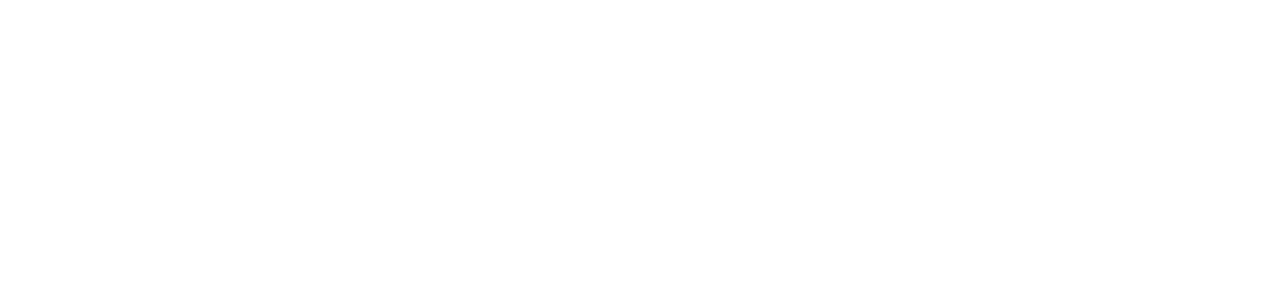
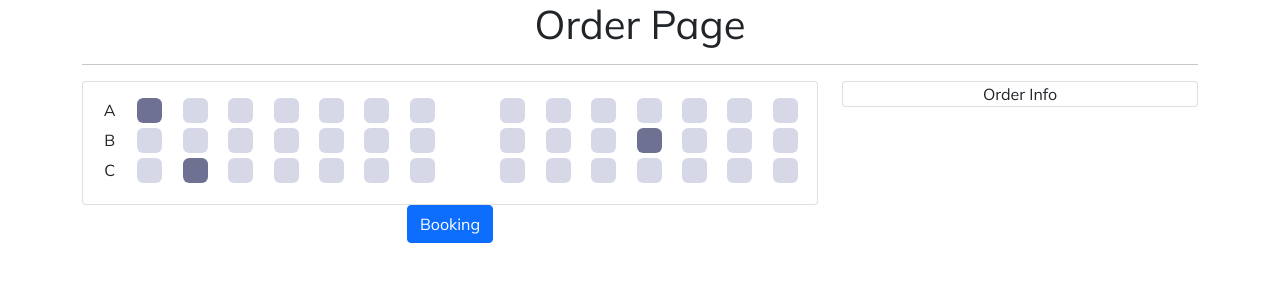
Before and after one commit to donny17-bit/nontonyuk-react, a React (Create React App) app: page /basic/order in a window 1280 px wide. Before the commit this address had no page. Shown: the top 300 px of the page. Built offline with nearby package versions, Linux system fonts and the light colour scheme.

Commit message:
update order page

```diff
--- a/src/App.js
+++ b/src/App.js
@@ -2,6 +2,8 @@
 import BasicCounter from "./pages/basic/Counter/classComponent";
 import BasicReact from "./pages/basic/React/index";
 import BasicLogin from "./pages/basic/Login";
+import BasicOrder from "./pages/basic/Order";
+
 import Login from "./pages/Login";
 import Home from "./pages/Home";
 import Payment from "./pages/Payment";
@@ -9,6 +11,7 @@
 import Order from "./pages/Order";
 import Details from "./pages/Details";
 import ViewAll from "./pages/ViewAll";
+
 // import Header from "./components/HeaderSignedIn";
 
 function App() {
@@ -18,6 +21,8 @@
         <Route path="basic/counter" element={<BasicCounter />} />
         <Route path="basic/react" element={<BasicReact />} />
         <Route path="basic/login" element={<BasicLogin />} />
+        <Route path="basic/order" element={<BasicOrder />} />
+
         <Route path="login" element={<Login />} />
         <Route path="/" element={<Home />} />
         <Route path="/home" element={<Home />} />
--- /dev/null
+++ b/src/components/Seat/index.css
@@ -0,0 +1,50 @@
+.seat__row {
+  flex-wrap: nowrap !important;
+  margin-bottom: 5px;
+}
+
+.seat__col {
+  padding: 0 5px !important;
+}
+
+.seat__list {
+  width: 25px;
+  height: 25px;
+  border-radius: 25%;
+  cursor: pointer;
+}
+
+.seat__list:hover {
+  width: 25px;
+  height: 25px;
+}
+
+.seat__list--available {
+  background-color: #d6d8e7;
+}
+
+.seat__list--selected {
+  background-color: #5f2eea;
+}
+
+.seat__list--sold {
+  background-color: #6e7191;
+}
+
+@media (max-width: 575.98px) {
+  .seat__row {
+    margin-bottom: 5px;
+  }
+  .seat__col--text {
+    font-size: 10px;
+  }
+  .seat__list {
+    width: 10px;
+    height: 10px;
+    border-radius: 15%;
+  }
+  .seat__list:hover {
+    width: 15px;
+    height: 15px;
+  }
+}
--- /dev/null
+++ b/src/components/Seat/index.jsx
@@ -0,0 +1,61 @@
+import React, { useEffect, useState } from "react";
+import "./index.css";
+
+export default function Seat(props) {
+  const { rowSeat, selectedSeat, reserved, selected } = props;
+  const [leftSeat, setLeftSeat] = useState([1, 2, 3, 4, 5, 6, 7]);
+  const [rightSeat, setRightSeat] = useState([8, 9, 10, 11, 12, 13, 14]);
+
+  useEffect(() => {
+    setupSeat();
+  }, []);
+
+  const setupSeat = () => {
+    const leftSeatRow = leftSeat.map((item) => `${rowSeat}${item}`);
+    const rightSeatRow = rightSeat.map((item) => `${rowSeat}${item}`);
+    setLeftSeat(leftSeatRow);
+    setRightSeat(rightSeatRow);
+  };
+
+  return (
+    <div className="seat">
+      <div className="row seat__row">
+        <div className="col seat__col seat__col--text">{rowSeat}</div>
+        {leftSeat.map((item) => (
+          <div className="col seat__col" key={item}>
+            <div
+              className={`seat__list ${
+                reserved.includes(item)
+                  ? "seat__list--sold"
+                  : selected.includes(item)
+                  ? "seat__list--selected"
+                  : "seat__list--available"
+              }`}
+              onClick={() => {
+                // reserved.includes(item) ? null : selectedSeat(item);
+              }}
+            ></div>
+          </div>
+        ))}
+
+        <div className="col seat__col"></div>
+        {rightSeat.map((item) => (
+          <div className="col seat__col" key={item}>
+            <div
+              className={`seat__list ${
+                reserved.includes(item)
+                  ? "seat__list--sold"
+                  : selected.includes(item)
+                  ? "seat__list--selected"
+                  : "seat__list--available"
+              }`}
+              onClick={() => {
+                // reserved.includes(item) ? null : selectedSeat(item);
+              }}
+            ></div>
+          </div>
+        ))}
+      </div>
+    </div>
+  );
+}
--- a/src/pages/Details/index.jsx
+++ b/src/pages/Details/index.jsx
@@ -23,6 +23,11 @@
     } catch (error) {
       console.log(error.response);
     }
+  };
+
+  const dateButton = () => {
+    // event.preventDefault;
+    <input class="" type="date" name="date" />;
   };
 
   // const date = dataDetail.releaseDate;
@@ -75,9 +80,7 @@
         {/* date and location belum */}
         <form className="row border d-flex justify-content-center">
           <div className="col col-lg-3 border d-grid gap-2">
-            {/* <div class="dropdown"> */}
-            <input class="btn btn-secondary" type="date" />
-            {/* </div> */}
+            <input className="btn btn-secondary" type="date" name="date" />;
           </div>
           <div className="col col-lg-3 border d-grid gap-2">
             <div class="dropdown">
@@ -88,10 +91,14 @@
                 data-bs-toggle="dropdown"
                 aria-expanded="false"
               >
-                Dropdown button
+                Theater Location
               </button>
-              <ul class="dropdown-menu" aria-labelledby="dropdownMenuButton1">
-                <li>
+              <input
+                type="date"
+                class="dropdown-menu"
+                aria-labelledby="dropdownMenuButton1"
+              />
+              {/* <li>
                   <a class="dropdown-item" href="#">
                     Action
                   </a>
@@ -105,8 +112,8 @@
                   <a class="dropdown-item" href="#">
                     Something else here
                   </a>
-                </li>
-              </ul>
+                </li> */}
+              {/* </ul> */}
             </div>
           </div>
         </form>
--- a/src/pages/ViewAll/index.jsx
+++ b/src/pages/ViewAll/index.jsx
@@ -7,6 +7,7 @@
 import Footer from "../../components/Footer/index";
 import DetailCard from "../../components/DetailCard/index";
 
+//belum selesai
 function ViewAll() {
   document.title = "Tickitz | View All";
 
--- /dev/null
+++ b/src/pages/basic/Order/index.jsx
@@ -0,0 +1,60 @@
+import React, { useState } from "react";
+import { useLocation, useNavigate } from "react-router-dom";
+import Seat from "../../../components/Seat";
+
+export default function Order() {
+  const { state } = useLocation();
+  const listSeat = ["A", "B", "C"];
+  const [selectedSeat, setSelectedSeat] = useState([]);
+  const [reservedSeat, setReservedSeat] = useState(["A1", "C2", "B11"]);
+
+  //   PROSES GET SEAT
+
+  const handleSelectSeat = (seat) => {
+    console.log(seat);
+    if (selectedSeat.includes(seat)) {
+      const deleteSeat = selectedSeat.filter((el) => {
+        return el !== seat;
+      });
+      setSelectedSeat(deleteSeat);
+    } else {
+      setSelectedSeat([...selectedSeat, seat]);
+    }
+  };
+
+  const handleBooking = () => {
+    console.log(state);
+    console.log(selectedSeat);
+  };
+
+  return (
+    <div className="text-center container">
+      <h1>Order Page</h1>
+      <hr />
+      <div className="row">
+        <div className="col-md-8">
+          <div className="card">
+            <div className="card-body">
+              {listSeat.map((item) => (
+                <div key={item}>
+                  <Seat
+                    rowSeat={item}
+                    selectedSeat={handleSelectSeat}
+                    reserved={reservedSeat}
+                    selected={selectedSeat}
+                  />
+                </div>
+              ))}
+            </div>
+          </div>
+          <button className="btn btn-primary" onClick={handleBooking}>
+            Booking
+          </button>
+        </div>
+        <div className="col-md-4">
+          <div className="card">Order Info</div>
+        </div>
+      </div>
+    </div>
+  );
+}
```
